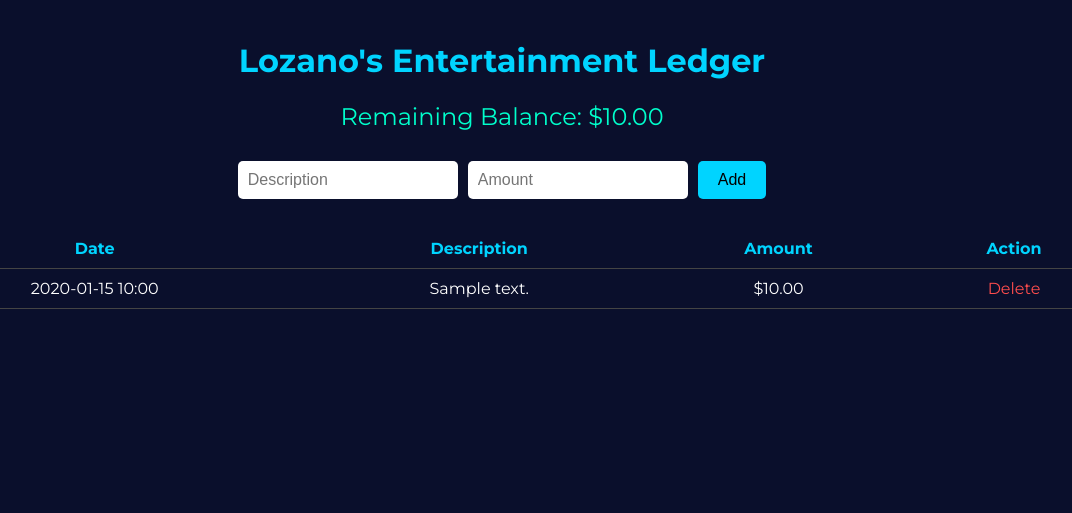
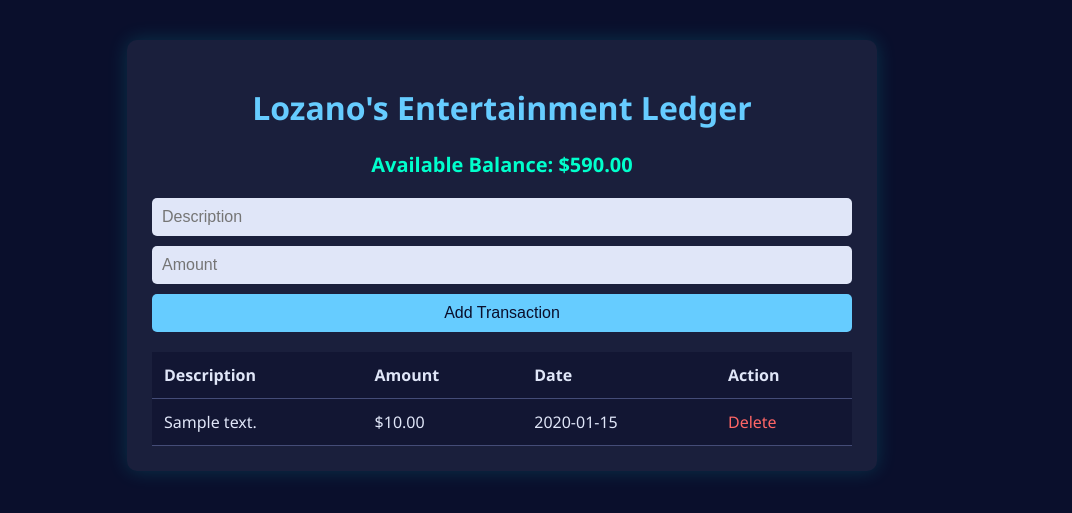
Before and after one commit to marcianolozano/entertainment-ledger, a Flask app: page / in a window 1280 px wide. Shown: the top 513 px of the page, without its empty margins (138-1210 px from the left). Run offline with Flask 3, Linux system fonts and the light colour scheme; tables that the repository leaves empty hold one stand-in row (values such as "Sample post").

Commit message:
Deploying final fixed version

```diff
--- a/app.py
+++ b/app.py
@@ -24,7 +24,8 @@ class Transaction(db.Model):
 @app.route('/')
 def index():
     transactions = Transaction.query.order_by(Transaction.date.desc()).all()
-    total = sum(t.amount for t in transactions)
+    starting_balance = 600
+    total = starting_balance - sum(t.amount for t in transactions)
     return render_template('index.html', transactions=transactions, total=total)
 
 @app.route('/add', methods=['POST'])
--- a/templates/index.html
+++ b/templates/index.html
@@ -3,73 +3,75 @@
 <head>
     <meta charset="UTF-8">
     <title>Lozano's Entertainment Ledger</title>
-  <link href="https://fonts.googleapis.com/css2?family=Montserrat:wght@400;700&display=swap" rel="stylesheet">
     <style>
         body {
-      font-family: 'Montserrat', sans-serif;
             background-color: #0a0f2c;
-      color: #ffffff;
+            color: #e0e6f8;
+            font-family: 'Segoe UI', Tahoma, Geneva, Verdana, sans-serif;
             margin: 0;
-      padding: 20px;
+            padding: 0;
         }
 
-    h1 {
-      text-align: center;
-      color: #00d4ff;
-      font-size: 2em;
+        .container {
+            width: 90%;
+            max-width: 700px;
+            margin: 40px auto;
+            background-color: #1a1f3c;
+            padding: 25px;
+            border-radius: 10px;
+            box-shadow: 0 0 20px rgba(0, 255, 255, 0.15);
         }
 
-    .balance {
+        h1, h2 {
             text-align: center;
-      font-size: 1.5em;
-      margin-bottom: 30px;
-      color: #00ffcc;
+            color: #66ccff;
         }
 
         form {
             display: flex;
-      justify-content: center;
+            flex-direction: column;
             gap: 10px;
-      margin-bottom: 30px;
+            margin-bottom: 20px;
         }
 
-    input[type="text"],
-    input[type="number"] {
+        input, button {
             padding: 10px;
-      font-size: 1em;
-      width: 200px;
+            font-size: 16px;
+            border-radius: 5px;
             border: none;
-      border-radius: 5px;
         }
 
-    input[type="submit"] {
-      padding: 10px 20px;
-      font-size: 1em;
-      background-color: #00d4ff;
-      color: #000;
-      border: none;
-      border-radius: 5px;
+        input {
+            background-color: #e0e6f8;
+            color: #0a0f2c;
+        }
+
+        button {
+            background-color: #66ccff;
+            color: #0a0f2c;
             cursor: pointer;
+            transition: 0.3s;
+        }
+
+        button:hover {
+            background-color: #33bbff;
         }
 
         table {
             width: 100%;
             border-collapse: collapse;
-      margin-top: 20px;
+            background-color: #121633;
+            color: #e0e6f8;
         }
 
         th, td {
-      padding: 10px;
-      border-bottom: 1px solid #444;
-      text-align: center;
-    }
-
-    th {
-      color: #00d4ff;
+            padding: 12px;
+            text-align: left;
+            border-bottom: 1px solid #444c77;
         }
 
         a {
-      color: #ff4d4d;
+            color: #ff6666;
             text-decoration: none;
         }
 
@@ -77,38 +79,42 @@
             text-decoration: underline;
         }
 
+        .balance {
+            font-size: 20px;
+            font-weight: bold;
+            text-align: center;
+            margin-bottom: 20px;
+            color: #00ffcc;
+        }
     </style>
 </head>
 <body>
+    <div class="container">
+        <h1>Lozano's Entertainment Ledger</h1>
+        <div class="balance">Available Balance: ${{ "%.2f"|format(total) }}</div>
 
-  <h1>Lozano's Entertainment Ledger</h1>
-
-  <div class="balance">
-    Remaining Balance: ${{ '%.2f' % total }}
-  </div>
-
-  <form method="POST" action="/add">
+        <form action="/add" method="POST">
             <input type="text" name="description" placeholder="Description" required>
-    <input type="number" name="amount" step="0.01" placeholder="Amount" required>
-    <input type="submit" value="Add">
+            <input type="number" step="0.01" name="amount" placeholder="Amount" required>
+            <button type="submit">Add Transaction</button>
         </form>
 
         <table>
             <tr>
-      <th>Date</th>
                 <th>Description</th>
                 <th>Amount</th>
+                <th>Date</th>
                 <th>Action</th>
             </tr>
-    {% for t in transactions %}
+            {% for transaction in transactions %}
             <tr>
-      <td>{{ t.date.strftime('%Y-%m-%d %H:%M') }}</td>
-      <td>{{ t.description }}</td>
-      <td>${{ '%.2f' % t.amount }}</td>
-      <td><a href="/delete/{{ t.id }}">Delete</a></td>
+                <td>{{ transaction.description }}</td>
+                <td>${{ "%.2f"|format(transaction.amount) }}</td>
+                <td>{{ transaction.date.strftime('%Y-%m-%d') }}</td>
+                <td><a href="/delete/{{ transaction.id }}">Delete</a></td>
             </tr>
             {% endfor %}
         </table>
-
+    </div>
 </body>
 </html>
```
Lines whose indentation alone changed are shown as unchanged.
